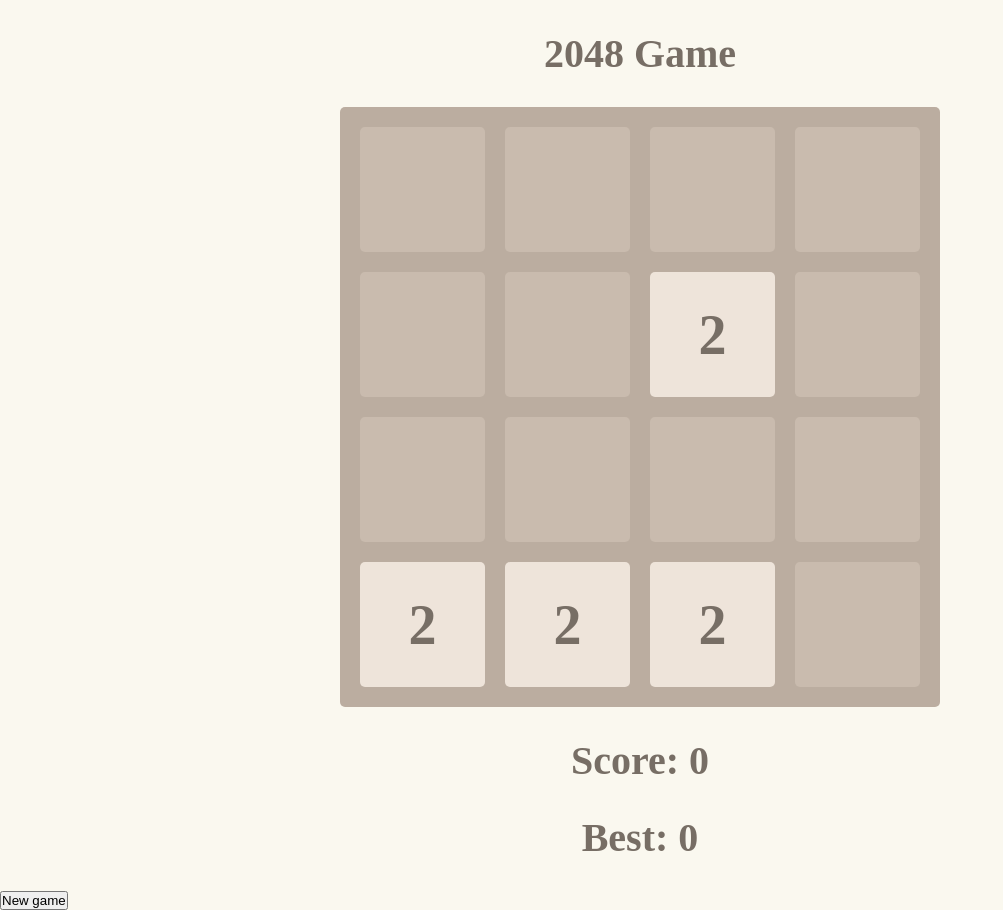
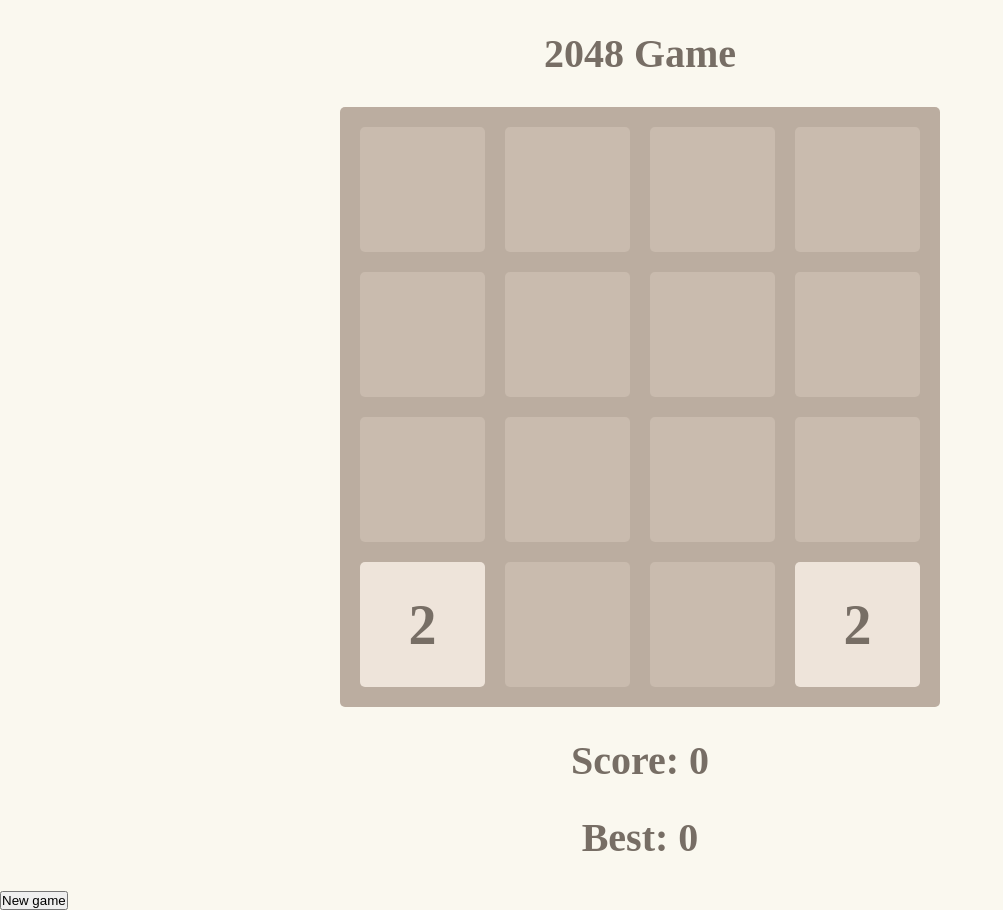
Before and after one commit to madzadev/2048, a Svelte app: page / in a window 1280 px wide. Shown: the whole page, without its empty margins (0-1003 px from the left). Built offline with nearby package versions, Linux system fonts and the light colour scheme; a web font is replaced by a local one.

Commit message:
left swipe add pairs

```diff
--- a/src/App.svelte
+++ b/src/App.svelte
@@ -6,9 +6,9 @@
 
   let numbers = [
     [0, 0, 0, 0],
-    [0, 0, 2, 0],
     [0, 0, 0, 0],
-    [2, 2, 2, 0],
+    [0, 0, 0, 0],
+    [2, 0, 0, 2],
   ];
 
   let colors = {
@@ -177,6 +177,10 @@
     }
   };
 
+  // 2 2 2 2
+  // 2 3 2 2
+  // 4 2 2 4
+
   const moveLeft = () => {
     let original = numbers.map((x) => x);
     let modified = [];
@@ -185,20 +189,15 @@
       let arr = el.filter((num) => num !== 0);
       let arr2 = [];
 
-      let summed = false;
-
       console.log(arr);
 
       arr.forEach((el, index) => {
         if (el === arr[index + 1]) {
-          if (!summed || (summed && index == 2)) {
-            arr2.push(el * 2);
-            game.score += el * 2;
-          }
-          summed = true;
+          arr.splice(index + 1, 1);
+          arr2.push(el * 2);
+          game.score += el * 2;
         } else {
-          !summed && arr2.push(el);
-          summed = false;
+          arr2.push(el);
         }
       });
 
```
